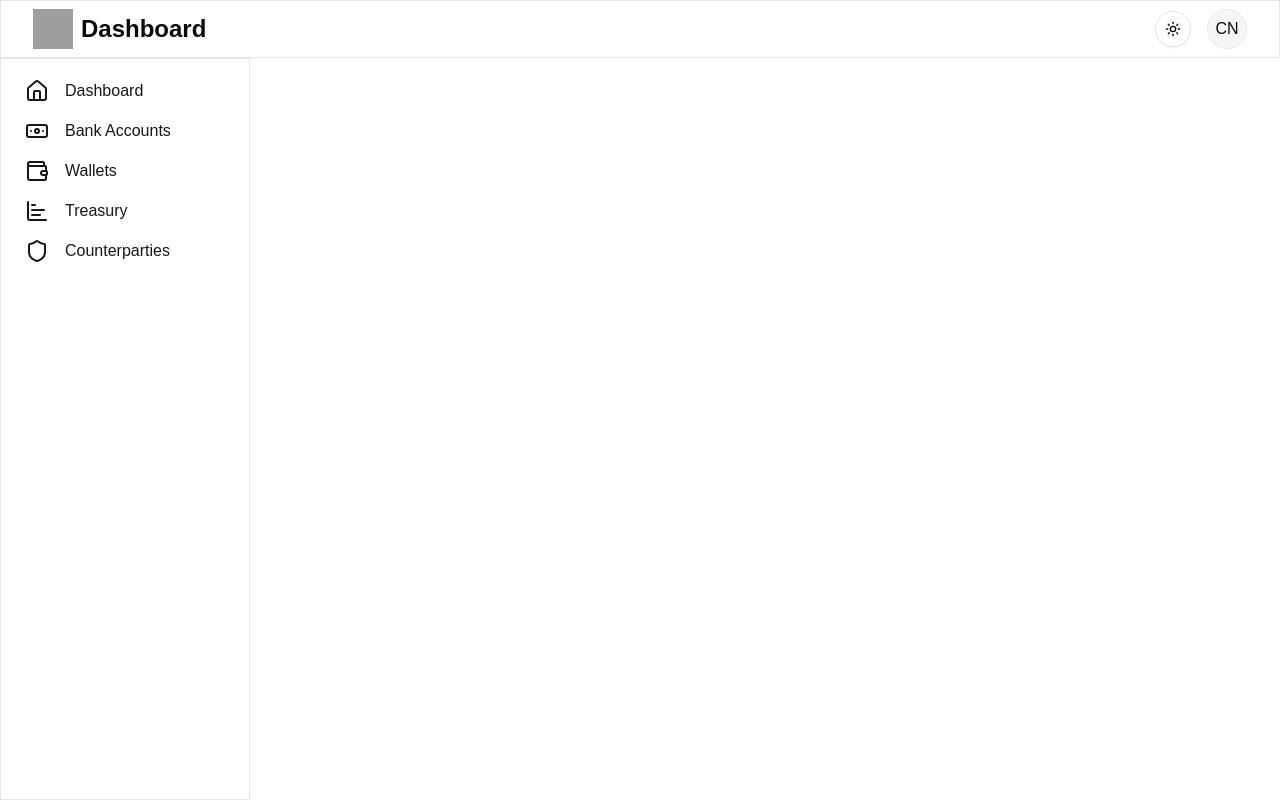
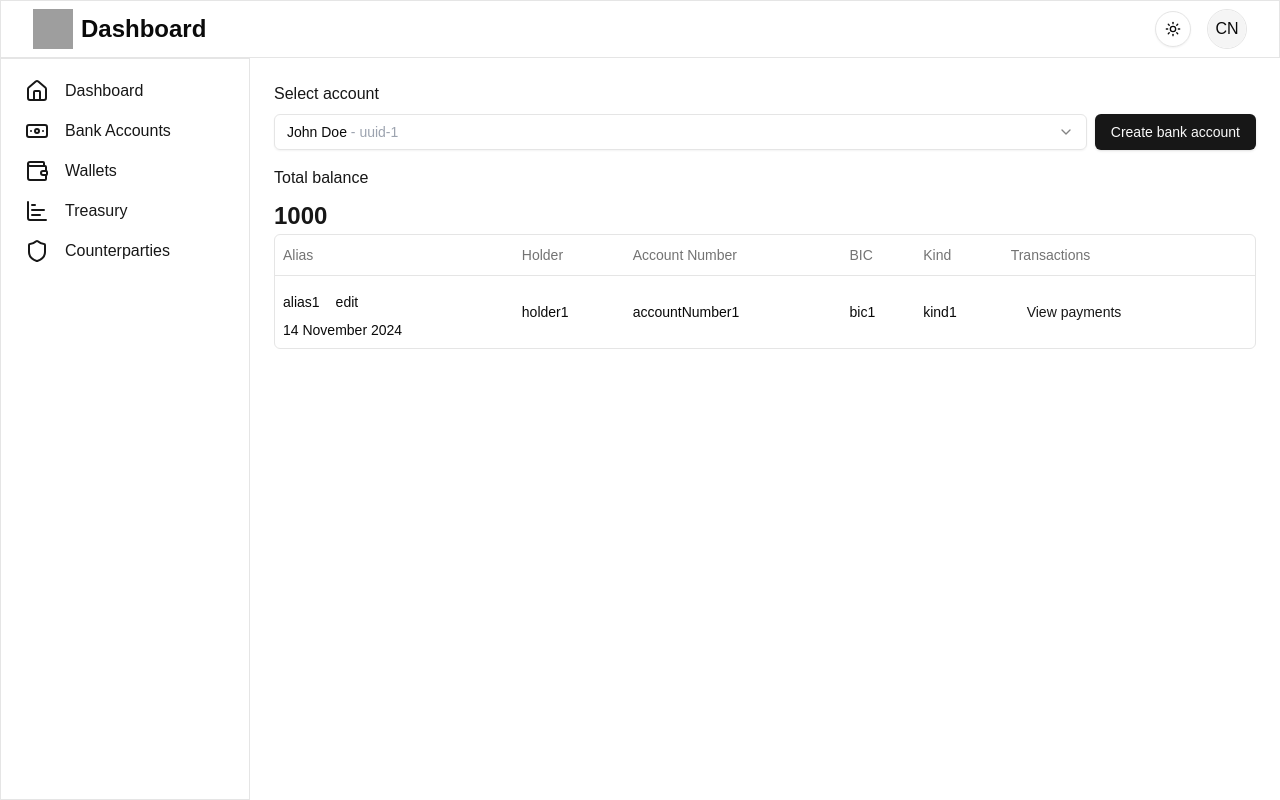
Before and after one commit to mykolatsiapalo1/backoffice, a Next.js app: page /bank-accounts in a window 1280 px wide. Built offline with nearby package versions, Linux system fonts and the light colour scheme; grey boxes are pictures that could not be loaded.

Commit message:
add: api render key/account-bank

```diff
--- /dev/null
+++ b/app/(dashboard)/bank-accounts/constants.ts
@@ -0,0 +1,107 @@
+import { Account } from "@/types/accounts";
+
+export type Alias = {
+  name: string;
+  date: number;
+  id: string;
+}
+export type BankAccountInfo = {
+  alias: Alias;
+  holder: string;
+  accountNumber: string;
+  bic: string;
+  kind: string;
+  transactions: string;
+}
+export interface BankAccount extends Account {
+  bankAccountsList: BankAccountInfo[];
+}
+export const mockAccountsData: BankAccount[] = [
+  {
+    id: "1",
+    referral: "referral1",
+    status: "active",
+    alias: null,
+    created_at: 1731593757,
+    balance: { USD: 1000, EUR: 850 },
+    status_verification: "verified",
+    complete_name: "John Doe",
+    identification_external_uuid: "uuid-1",
+    bankAccountsList: [
+      {
+        alias: {
+          name: "alias1",
+          date: 1731593757,
+          id: "1",
+        },
+        holder: "holder1",
+        accountNumber: "accountNumber1",
+        bic: "bic1",
+        kind: "kind1",
+        transactions: "transactions1",
+      }
+    ]
+  },
+  {
+    id: "2",
+    referral: "referral2",
+    status: "inactive",
+    alias: null,
+    created_at: 1633123200,
+    balance: { USD: 500, GBP: 400 },
+    status_verification: "pending",
+    complete_name: "Jane Smith",
+    identification_external_uuid: "uuid-2",
+    bankAccountsList: [
+      {
+        alias: {
+          name: "alias2",
+          date: 1633123200,
+          id: "2",
+        },
+        holder: "holder2",
+        accountNumber: "accountNumber2",
+        bic: "bic2",
+        kind: "kind2",
+        transactions: "transactions2",
+      }
+    ],
+  },
+  {
+    id: "3",
+    referral: "referral3",
+    status: "active",
+    alias: null,
+    created_at: 1633209600,
+    balance: { USD: 1500, JPY: 200000 },
+    status_verification: "verified",
+    complete_name: "Alice Johnson",
+    identification_external_uuid: "uuid-3",
+    bankAccountsList: [
+      {
+        alias: {
+          name: "alias3",
+          date: 1633209600,
+          id: "3",
+        },
+        holder: "holder3",
+        accountNumber: "accountNumber3",
+        bic: "bic3",
+        kind: "kind3",
+        transactions: "transactions3",
+      },
+      {
+        alias: {
+          name: "alias4",
+          date: 1330515905,
+          id: "4",
+        },
+        holder: "holder4",
+        accountNumber: "accountNumber4",
+        bic: "bic4",
+        kind: "kind4",
+        transactions: "transactions4",
+      },
+    ],
+  }
+];
--- a/app/(dashboard)/bank-accounts/page.tsx
+++ b/app/(dashboard)/bank-accounts/page.tsx
@@ -1,129 +1,28 @@
 "use client";
+import { mockAccountsData } from "./constants";
+import { BankAccountsBalance } from "@/models/dashboard/bank-accounts/bank-accounts-balance";
+import { BankAccountsSelect } from "@/models/dashboard/bank-accounts/bank-accounts-select";
+import { BankAccountsTable } from "@/models/dashboard/bank-accounts/bank-accounts-table";
+import { BankAccount } from "./constants";
+import { Account } from "@/types/accounts";
+import { useEffect, useMemo, useState } from "react";
 
-import { BankAccountsSelect } from "@/models/dashboard/bank-accounts/bank-accounts-select";
-import { Account } from "@/types/accounts";
-import { useEffect, useState } from "react";
-// export const mockAccountsData: Account[] = [
-//   {
-//     id: "1",
-//     referral: "referral1",
-//     status: "active",
-//     alias: null,
-//     created_at: 1633036800,
-//     balance: { USD: 1000, EUR: 850 },
-//     status_verification: "verified",
-//     complete_name: "John Doe",
-//     identification_external_uuid: "uuid-1",
-//   },
-//   {
-//     id: "2",
-//     referral: "referral2",
-//     status: "inactive",
-//     alias: null,
-//     created_at: 1633123200,
-//     balance: { USD: 500, GBP: 400 },
-//     status_verification: "pending",
-//     complete_name: "Jane Smith",
-//     identification_external_uuid: "uuid-2",
-//   },
-//   {
-//     id: "3",
-//     referral: "referral3",
-//     status: "active",
-//     alias: null,
-//     created_at: 1633209600,
-//     balance: { USD: 1500, JPY: 200000 },
-//     status_verification: "verified",
-//     complete_name: "Alice Johnson",
-//     identification_external_uuid: "uuid-3",
-//   },
-//   {
-//     id: "4",
-//     referral: "referral4",
-//     status: "suspended",
-//     alias: null,
-//     created_at: 1633296000,
-//     balance: { USD: 300, AUD: 400 },
-//     status_verification: "not_verified",
-//     complete_name: "Bob Brown",
-//     identification_external_uuid: "uuid-4",
-//   },
-//   {
-//     id: "5",
-//     referral: "referral5",
-//     status: "active",
-//     alias: null,
-//     created_at: 1633382400,
-//     balance: { USD: 2000, CAD: 2500 },
-//     status_verification: "verified",
-//     complete_name: "Charlie Davis",
-//     identification_external_uuid: "uuid-5",
-//   },
-//   {
-//     id: "6",
-//     referral: "referral6",
-//     status: "inactive",
-//     alias: null,
-//     created_at: 1633468800,
-//     balance: { USD: 0, NZD: 100 },
-//     status_verification: "pending",
-//     complete_name: "Diana Evans",
-//     identification_external_uuid: "uuid-6",
-//   },
-//   {
-//     id: "7",
-//     referral: "referral7",
-//     status: "active",
-//     alias: null,
-//     created_at: 1633555200,
-//     balance: { USD: 750, CHF: 600 },
-//     status_verification: "verified",
-//     complete_name: "Ethan Foster",
-//     identification_external_uuid: "uuid-7",
-//   },
-//   {
-//     id: "8",
-//     referral: "referral8",
-//     status: "active",
-//     alias: null,
-//     created_at: 1633641600,
-//     balance: { USD: 1200, SEK: 10000 },
-//     status_verification: "verified",
-//     complete_name: "Fiona Green",
-//     identification_external_uuid: "uuid-8",
-//   },
-//   {
-//     id: "9",
-//     referral: "referral9",
-//     status: "inactive",
-//     alias: null,
-//     created_at: 1633728000,
-//     balance: { USD: 400, NOK: 3000 },
-//     status_verification: "not_verified",
-//     complete_name: "George Harris",
-//     identification_external_uuid: "uuid-9",
-//   },
-//   {
-//     id: "10",
-//     referral: "referral10",
-//     status: "active",
-//     alias: null,
-//     created_at: 1633814400,
-//     balance: { USD: 600, SGD: 800 },
-//     status_verification: "verified",
-//     complete_name: "Hannah Ivers",
-//     identification_external_uuid: "uuid-10",
-//   },
-// ];
+
 
 export default function BankAccountsPage() {
   const [selectedAccountId, setSelectedAccountId] = useState<string>("");
-  // useEffect(() => {
-  //   setSelectedAccountId(mockAccountsData[0].id);
-  // }, []);
+  useEffect(() => {
+    setSelectedAccountId(mockAccountsData[0].id);
+  }, []);
+  const selectedAccount = useMemo(
+    () => mockAccountsData?.find((account) => account.id === selectedAccountId) as BankAccount,
+    [selectedAccountId],
+  );
   return (
     <div className="flex flex-col p-6">
-      {/* <BankAccountsSelect data={mockAccountsData} selectedAccountId={selectedAccountId} /> */}
+      <BankAccountsSelect data={mockAccountsData} selectedAccount={selectedAccount} setSelectedAccountId={setSelectedAccountId} />
+      <BankAccountsBalance balance={selectedAccount?.balance} />
+      <BankAccountsTable selectedAccount={selectedAccount} />
     </div>
   );
 }
--- a/lib/axios.ts
+++ b/lib/axios.ts
@@ -2,7 +2,7 @@ import axios, { AxiosRequestConfig, AxiosResponse, InternalAxiosRequestConfig }
 import Cookies from "js-cookie";
 
 // Base URL for the API
-const BASE_URL = "http://localhost:3001/";
+const BASE_URL = process.env.NEXT_PUBLIC_API_URL;
 
 // Create an Axios instance for protected routes
 const axiosInstance = axios.create({
--- /dev/null
+++ b/models/dashboard/bank-accounts/bank-accounts-balance.tsx
@@ -0,0 +1,13 @@
+import { SkDiv } from "@/components/ui/sk-div";
+import { BankAccount } from "@/app/(dashboard)/bank-accounts/constants";
+
+export function BankAccountsBalance({ balance }: { balance: BankAccount["balance"] }) {
+  return (
+    <SkDiv className="grid">
+      <div className="grid">
+        <span className="mb-2 text-base font-normal leading-normal text-primary">Total balance</span>
+        <span className="text-2xl font-semibold leading-9 text-primary">{balance?.USD}</span>
+      </div>
+    </SkDiv>
+  );
+}
--- a/models/dashboard/bank-accounts/bank-accounts-select.tsx
+++ b/models/dashboard/bank-accounts/bank-accounts-select.tsx
@@ -1,32 +1,41 @@
 import { Select } from "@/components/ui/select";
 import { SkDiv } from "@/components/ui/sk-div";
-import { Account } from "@/types/accounts";
+import { BankAccount } from "@/app/(dashboard)/bank-accounts/constants";
 import { SelectContent, SelectItem, SelectTrigger, SelectValue } from "@/components/ui/select";
-import { useMemo } from "react";
-export function BankAccountsSelect({ data, selectedAccountId }: { data?: Account[]; selectedAccountId: string }) {
-  const selectedAccount = useMemo(() => data?.find((account) => account.id === selectedAccountId), [selectedAccountId]);
+import { Button } from "@/components/ui/button";
+export function BankAccountsSelect({
+  data,
+  selectedAccount,
+  setSelectedAccountId,
+}: {
+  data?: BankAccount[];
+  selectedAccount: BankAccount;
+  setSelectedAccountId: (id: string) => void;
+}) {
+
   return (
     <SkDiv isLoading={!data?.length}>
       <span className="mb-2 text-base font-normal leading-normal text-primary">Select account</span>
-      {/* <Select>
-        <SelectTrigger className="mt-2 w-[100%] text-base">
-          <SelectValue
-            placeholder={<SelectItemRow {...selectedAccount} />}
-          />
+      <div className="mt-2 mb-4 flex w-[100%] items-center gap-2 text-base">
+        <Select onValueChange={(value) => setSelectedAccountId(value)}>
+          <SelectTrigger>
+            <SelectValue placeholder={<SelectItemRow {...selectedAccount} />} />
           </SelectTrigger>
           <SelectContent>
             {data?.map((account) => (
-            <SelectItem value={account.id}>
+              <SelectItem value={account.id} key={account.id}>
                 <SelectItemRow {...account} />
               </SelectItem>
             ))}
           </SelectContent>
-      </Select> */}
+        </Select>
+        <Button>Create bank account</Button>
+      </div>
     </SkDiv>
   );
 }
 
-function SelectItemRow(account: Account) {
+function SelectItemRow(account: BankAccount) {
   return (
     <div>
       <span>{account.complete_name}</span>
--- /dev/null
+++ b/models/dashboard/bank-accounts/bank-accounts-table.tsx
@@ -0,0 +1,71 @@
+import { DataTable } from "@/components/ui/data-table";
+import { SkDiv } from "@/components/ui/sk-div";
+import { ColumnDef } from "@tanstack/react-table";
+import { BankAccount, BankAccountInfo } from "@/app/(dashboard)/bank-accounts/constants";
+import { Button } from "@/components/ui/button";
+import { format, fromUnixTime } from "date-fns";
+import { useBool } from "@/hooks/useBool";
+import { Input } from "@/components/ui/input";
+
+export function BankAccountsTable({ selectedAccount }: { selectedAccount: BankAccount }) {
+  const { toggleState, getState } = useBool();
+  const columns: ColumnDef<BankAccountInfo>[] = [
+    {
+      header: "Alias",
+      accessorKey: "alias",
+      cell: ({ row }) => {
+        return (
+          <div>
+            {getState("isEdit"+row.original.alias.id) ? (
+              <div className="flex items-center">
+                <Input className="w-[160px] text-depa-gray-600 text-sm font-semibold leading-tight border border-gray-300 rounded p-1 mr-2" value={row.original.alias.name} />
+                <Button variant="ghost" onClick={() => toggleState("isEdit"+row.original.alias.id)}>
+                  Save
+                </Button>
+                <Button variant="ghost" onClick={() => toggleState("isEdit"+row.original.alias.id)}>
+                  Cancel
+                </Button>
+              </div>
+            ) : (
+              <div>
+                {row.original.alias.name}
+                <Button variant="ghost" onClick={() => toggleState("isEdit"+row.original.alias.id)}>
+                  edit
+                </Button>
+              </div>
+            )}
+            {format(fromUnixTime(row.original.alias.date), "dd LLLL yyyy")}
+          </div>
+        );
+      },
+    },
+    {
+      header: "Holder",
+      accessorKey: "holder",
+    },
+    {
+      header: "Account Number",
+      accessorKey: "accountNumber",
+    },
+    {
+      header: "BIC",
+      accessorKey: "bic",
+    },
+    {
+      header: "Kind",
+      accessorKey: "kind",
+    },
+    {
+      header: "Transactions",
+      accessorKey: "transactions",
+      cell: ({ row }) => {
+        return <Button variant="link">View payments</Button>;
+      },
+    },
+  ];
+  return (
+    <SkDiv isLoading={!selectedAccount?.bankAccountsList?.length}>
+      <DataTable columns={columns} data={selectedAccount?.bankAccountsList || []} />
+    </SkDiv>
+  );
+}
```
Lines whose indentation alone changed are shown as unchanged.
